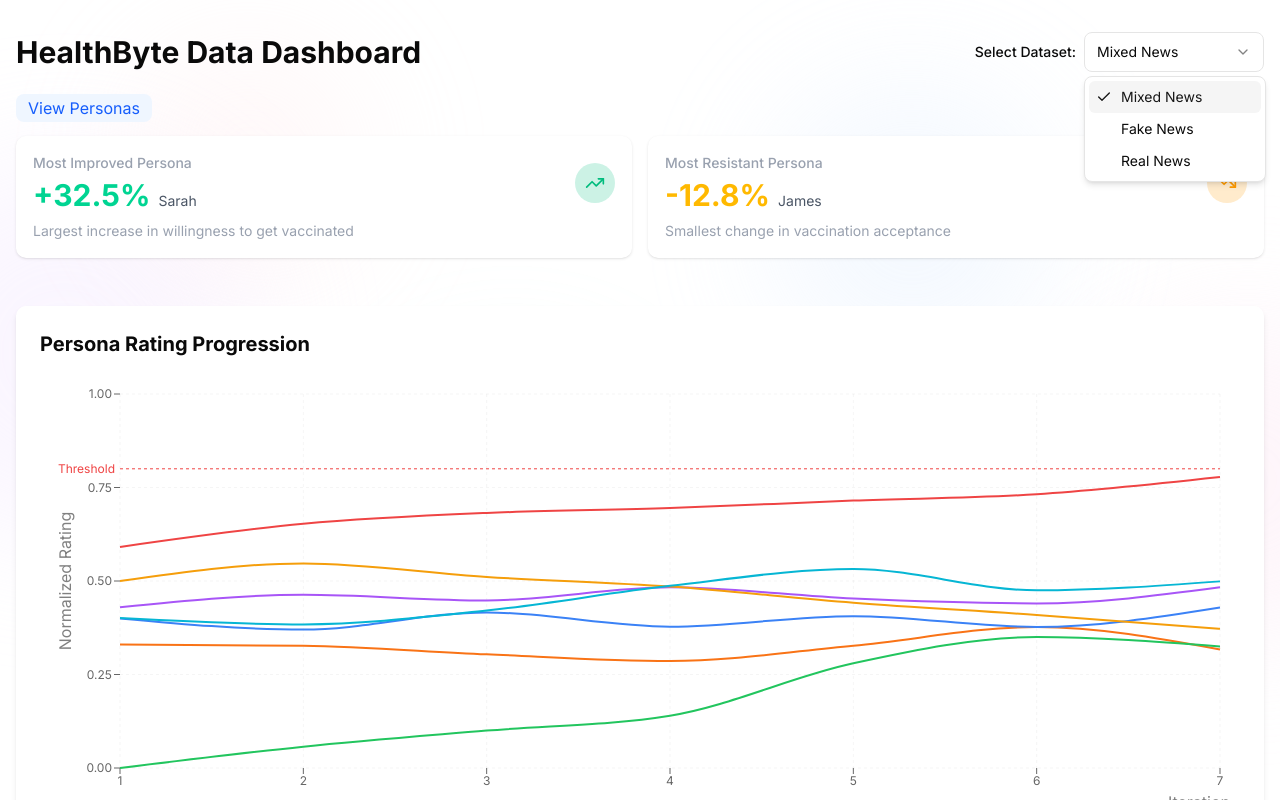
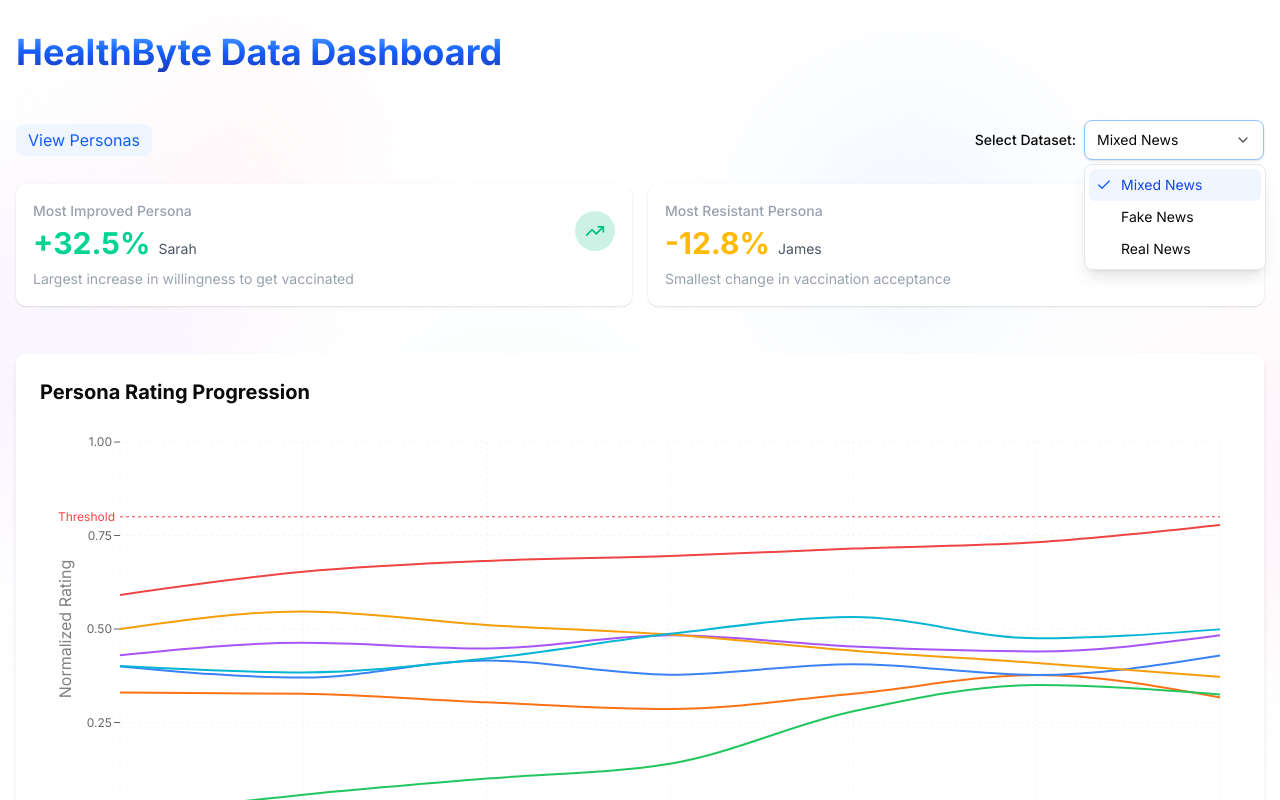
Before and after one commit to EduardKakosyan/atlantic-ai-conference-hackathon, a Next.js app in the folder dashboard/: page / in a window 1280 px wide. Both pictures are taken after a click on the button "Mixed News". Shown: the top 800 px of the page. Built offline with nearby package versions, Linux system fonts and the light colour scheme.

Commit message:
add more ui

```diff
--- a/dashboard/src/app/page.tsx
+++ b/dashboard/src/app/page.tsx
@@ -43,9 +43,15 @@ export default function RootPage() {
 
   return (
     <main className="container mx-auto py-8 px-4">
-      {/* Select news type UI logic here */}
+      {/* Header with title only */}
+      <div className="flex items-center justify-between mb-12">
+        <h1 className="text-4xl font-bold bg-gradient-to-b from-blue-400 via-blue-600 to-blue-800 text-transparent bg-clip-text">HealthByte Data Dashboard</h1>
+      </div>
+
+      {/* Combined row with personas link and dataset selection */}
       <div className="flex items-center justify-between mb-6">
-        <h1 className="text-3xl font-bold">HealthByte Data Dashboard</h1>
+        <Link href="/personas" className="px-3 py-1 rounded-md bg-blue-50 text-blue-600 text-md hover:bg-blue-100 hover:text-blue-800 transition">View Personas</Link>
+
         <div className="flex items-center gap-2">
           <span className="text-sm font-medium">Select Dataset:</span>
           <Select value={selectedDataset} onValueChange={handleDatasetChange}>
@@ -61,9 +67,6 @@ export default function RootPage() {
         </div>
       </div>
 
-      <div className="mb-4">
-        <Link href="/personas" className="px-3 py-1 rounded-md bg-blue-50 text-blue-600 hover:bg-blue-100 hover:text-blue-800 transition">View Personas</Link>
-      </div>
       <QuickInsights className="mb-12" data={personaData} />
       <div className="grid grid-cols-1 gap-8">
         <div className="bg-white p-6 rounded-lg shadow-md">
--- a/dashboard/src/components/charts/news-impact-analysis.tsx
+++ b/dashboard/src/components/charts/news-impact-analysis.tsx
@@ -181,7 +181,7 @@ export function NewsImpactAnalysis({ className, data }: NewsImpactAnalysisProps)
                 type="monotone"
                 dataKey="avgRating"
                 name="Average Rating"
-                stroke="#000000"
+                stroke="#60a5fa"
                 strokeWidth={3}
                 dot={false}
               />
--- a/dashboard/src/components/ui/select.tsx
+++ b/dashboard/src/components/ui/select.tsx
@@ -19,14 +19,14 @@ const SelectTrigger = React.forwardRef<
   <SelectPrimitive.Trigger
     ref={ref}
     className={cn(
-      "flex h-10 w-full items-center justify-between rounded-md border border-input bg-background px-3 py-2 text-sm ring-offset-background placeholder:text-muted-foreground focus:outline-none focus:ring-2 focus:ring-ring focus:ring-offset-2 disabled:cursor-not-allowed disabled:opacity-50",
+      "flex h-10 w-full items-center justify-between rounded-md border border-blue-300 bg-background px-3 py-2 text-sm ring-offset-background shadow-sm hover:bg-slate-50 hover:border-slate-300 focus:outline-none focus:ring-2 focus:ring-blue-500 focus:ring-offset-1 disabled:cursor-not-allowed disabled:opacity-50 transition-colors",
       className
     )}
     {...props}
   >
     {children}
     <SelectPrimitive.Icon asChild>
-      <ChevronDown className="h-4 w-4 opacity-50" />
+      <ChevronDown className="h-4 w-4 opacity-70" />
     </SelectPrimitive.Icon>
   </SelectPrimitive.Trigger>
 ))
@@ -42,6 +42,7 @@ const SelectContent = React.forwardRef<
       className={cn(
         "relative z-50 min-w-[8rem] overflow-hidden rounded-md border bg-popover text-popover-foreground shadow-md animate-in fade-in-80",
         position === "popper" && "translate-y-1",
+        "shadow-lg border-slate-200",
         className
       )}
       position={position}
@@ -80,14 +81,14 @@ const SelectItem = React.forwardRef<
   <SelectPrimitive.Item
     ref={ref}
     className={cn(
-      "relative flex w-full cursor-default select-none items-center rounded-sm py-1.5 pl-8 pr-2 text-sm outline-none focus:bg-accent focus:text-accent-foreground data-[disabled]:pointer-events-none data-[disabled]:opacity-50",
+      "relative flex w-full cursor-pointer select-none items-center rounded-sm py-1.5 pl-8 pr-2 text-sm outline-none focus:bg-blue-50 focus:text-blue-700 hover:bg-slate-50 data-[disabled]:pointer-events-none data-[disabled]:opacity-50 transition-colors",
       className
     )}
     {...props}
   >
     <span className="absolute left-2 flex h-3.5 w-3.5 items-center justify-center">
       <SelectPrimitive.ItemIndicator>
-        <Check className="h-4 w-4" />
+        <Check className="h-4 w-4 text-blue-600" />
       </SelectPrimitive.ItemIndicator>
     </span>
 
```
